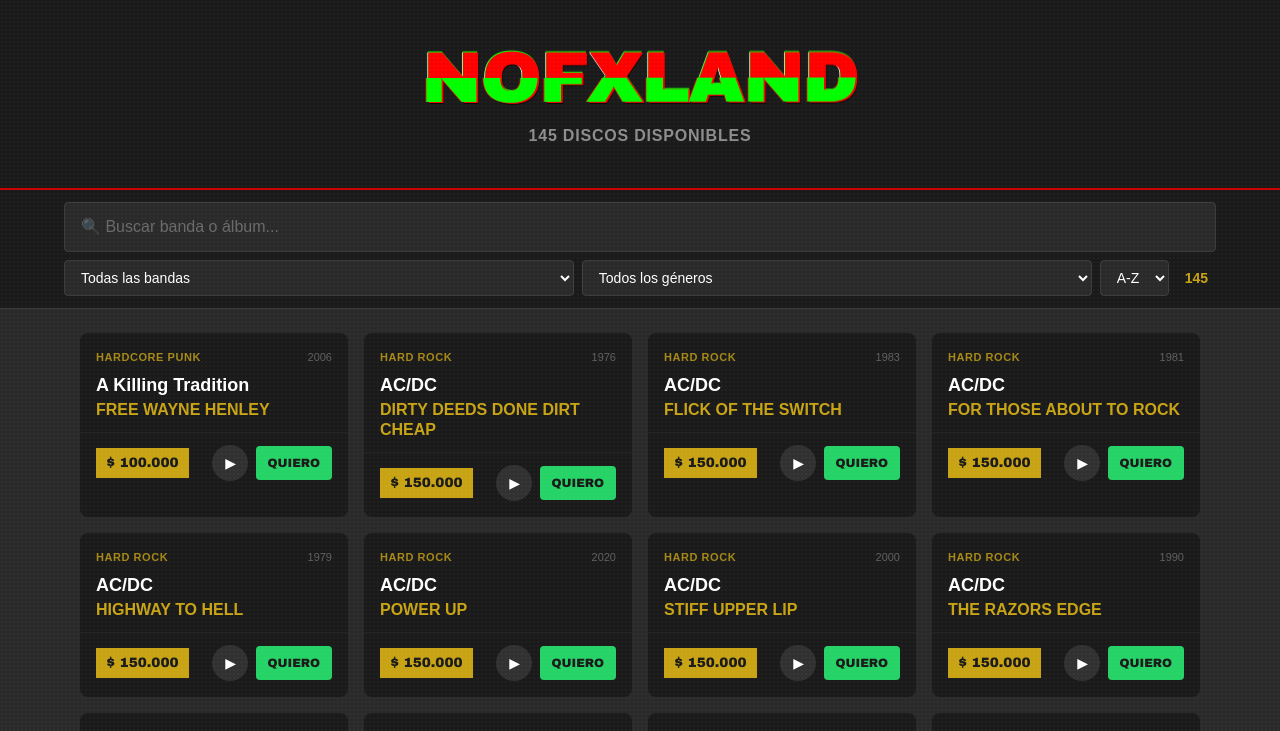
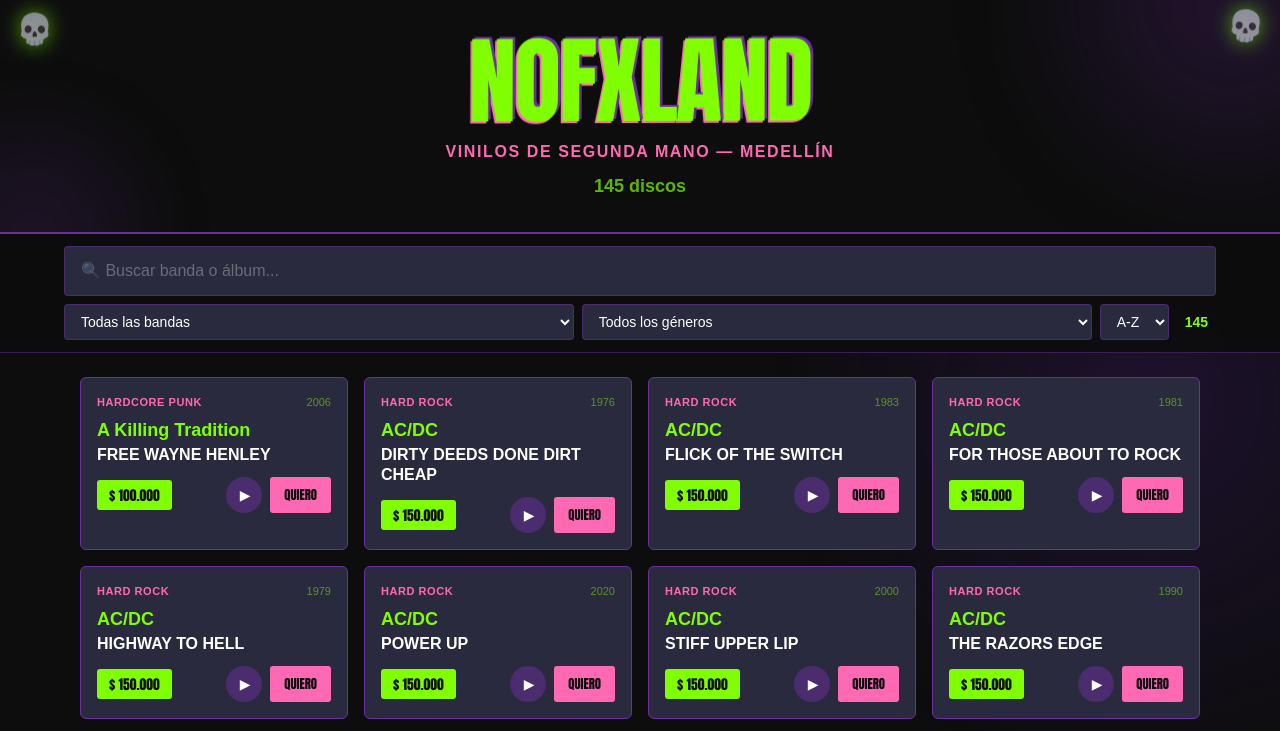
Before and after one commit to fatjuand/nofxland, a Next.js app: page / in a window 1280 px wide. Shown: the top 731 px of the page. Built offline with nearby package versions, Linux system fonts and the light colour scheme.

Commit message:
redesign: Punk in Drublic Final Tour palette (green/purple/pink/black) + glitch skull

```diff
--- a/src/app/globals.css
+++ b/src/app/globals.css
@@ -1,185 +1,141 @@
 @import "tailwindcss";
 
 @theme {
-  --color-fat-black: #1a1a1a;
-  --color-fat-dark: #2a2a2a;
-  --color-fat-gray: #3d3d3d;
-  --color-fat-light-gray: #4a4a4a;
-  --color-fat-white: #ffffff;
-  --color-fat-gold: #c8a415;
-  --color-fat-red: #cc0000;
-  --color-fat-green: #25D366;
+  --color-nofx-black: #0d0d0d;
+  --color-nofx-dark: #1a1a2e;
+  --color-nofx-green: #7FFF00;
+  --color-nofx-purple: #6B2FA0;
+  --color-nofx-purple-dark: #3d1d6b;
+  --color-nofx-pink: #FF69B4;
+  --color-nofx-orange: #E8843C;
+  --color-nofx-white: #f0f0f0;
+  --color-nofx-gray: #2a2a3e;
 
-  --font-fat: 'Arial Black', 'Impact', 'Haettenschweiler', sans-serif;
+  --font-punk: 'Impact', 'Arial Black', 'Haettenschweiler', sans-serif;
   --font-body: 'Arial', 'Helvetica Neue', sans-serif;
-  --font-mono: 'Courier New', monospace;
-}
-
-@keyframes tape-wiggle {
-  0% { transform: rotate(-0.5deg) scale(1); }
-  50% { transform: rotate(0.5deg) scale(1.01); }
-  100% { transform: rotate(-0.5deg) scale(1); }
-}
-
-@keyframes headbang {
-  0%, 100% { transform: translateY(0) rotate(0deg); }
-  15% { transform: translateY(-8px) rotate(-3deg); }
-  30% { transform: translateY(4px) rotate(2deg); }
-  45% { transform: translateY(-5px) rotate(-2deg); }
-  60% { transform: translateY(3px) rotate(1deg); }
-  75% { transform: translateY(-3px) rotate(-1deg); }
-  90% { transform: translateY(1px) rotate(0deg); }
-}
-
-@keyframes glitch {
-  0% { text-shadow: 2px 0 #ff0000, -2px 0 #00ff00; }
-  20% { text-shadow: -2px 0 #ff0000, 2px 0 #00ff00; }
-  40% { text-shadow: 2px 2px #ff0000, -2px -2px #00ff00; clip-path: inset(20% 0 30% 0); }
-  41% { clip-path: none; }
-  60% { text-shadow: -1px 0 #ff0000, 1px 0 #00ff00; }
-  80% { text-shadow: 3px -1px #ff0000, -3px 1px #00ff00; clip-path: inset(50% 0 10% 0); }
-  81% { clip-path: none; }
-  100% { text-shadow: 2px 0 #ff0000, -2px 0 #00ff00; }
 }
 
 @keyframes glitch-skew {
-  0% { transform: skew(0deg) translateY(0) rotate(0deg); }
-  10% { transform: skew(-2deg) translateY(-5px) rotate(-2deg); }
-  20% { transform: skew(1deg) translateY(3px) rotate(1deg); }
-  30% { transform: skew(0deg) translateY(-8px) rotate(-3deg); }
-  40% { transform: skew(-1deg) translateY(4px) rotate(2deg); }
-  50% { transform: skew(2deg) translateY(-3px) rotate(-1deg); }
-  60% { transform: skew(0deg) translateY(2px) rotate(0deg); }
-  70% { transform: skew(1deg) translateY(-5px) rotate(-2deg); }
-  80% { transform: skew(-2deg) translateY(3px) rotate(1deg); }
-  90% { transform: skew(0deg) translateY(-2px) rotate(0deg); }
-  100% { transform: skew(0deg) translateY(0) rotate(0deg); }
+  0%, 100% { transform: translateY(0) rotate(0deg); }
+  10% { transform: translateY(-6px) rotate(-2deg) skewX(-1deg); }
+  20% { transform: translateY(3px) rotate(1deg) skewX(1deg); }
+  30% { transform: translateY(-8px) rotate(-3deg); }
+  40% { transform: translateY(4px) rotate(2deg) skewX(-2deg); }
+  50% { transform: translateY(-4px) rotate(0deg); }
+  60% { transform: translateY(2px) rotate(-1deg) skewX(1deg); }
+  70% { transform: translateY(-6px) rotate(2deg); }
+  80% { transform: translateY(3px) rotate(-1deg); }
+  90% { transform: translateY(-2px) rotate(1deg) skewX(-1deg); }
+}
+
+@keyframes glitch-color {
+  0%, 100% { text-shadow: 2px 0 var(--color-nofx-purple), -2px 0 var(--color-nofx-pink); }
+  25% { text-shadow: -3px 2px var(--color-nofx-purple), 3px -1px var(--color-nofx-pink); }
+  50% { text-shadow: 3px -2px var(--color-nofx-purple), -2px 2px var(--color-nofx-pink); }
+  75% { text-shadow: -2px 1px var(--color-nofx-purple), 2px -2px var(--color-nofx-pink); }
+}
+
+@keyframes float-skull {
+  0%, 100% { transform: translateY(0) rotate(-5deg); }
+  50% { transform: translateY(-8px) rotate(5deg); }
+}
+
+@keyframes purple-pulse {
+  0%, 100% { opacity: 0.3; }
+  50% { opacity: 0.6; }
+}
+
+@keyframes slide-up {
+  from { opacity: 0; transform: translateY(10px); }
+  to { opacity: 1; transform: translateY(0); }
+}
+
+body {
+  background-color: var(--color-nofx-black);
+  color: var(--color-nofx-white);
+  font-family: var(--font-body);
+}
+
+/* Purple swoosh background like the tour poster */
+body::before {
+  content: '';
+  position: fixed;
+  top: 0;
+  right: -20%;
+  width: 60%;
+  height: 100%;
+  background: radial-gradient(ellipse at center, var(--color-nofx-purple-dark) 0%, transparent 70%);
+  opacity: 0.4;
+  pointer-events: none;
+  z-index: 0;
+  animation: purple-pulse 8s ease-in-out infinite;
 }
 
 /* Glitch logo */
 .glitch-logo {
+  font-family: var(--font-punk);
+  color: var(--color-nofx-green);
+  text-transform: uppercase;
   position: relative;
-  animation: glitch-skew 1.5s ease-in-out infinite;
-}
-
-.glitch-logo::before,
-.glitch-logo::after {
-  content: 'NOFXLAND';
-  position: absolute;
-  top: 0;
-  left: 0;
-  right: 0;
-  overflow: hidden;
-}
-
-.glitch-logo::before {
-  color: #ff0000;
-  animation: glitch 2s infinite;
-  clip-path: inset(0 0 65% 0);
-  left: 2px;
-}
-
-.glitch-logo::after {
-  color: #00ff00;
-  animation: glitch 2s infinite reverse;
-  clip-path: inset(65% 0 0 0);
-  left: -2px;
-}
-
-@keyframes punk-slide-up {
-  from { opacity: 0; transform: translateY(15px); }
-  to { opacity: 1; transform: translateY(0); }
-}
-
-body {
-  background-color: var(--color-fat-dark);
-  color: var(--color-fat-white);
-  font-family: var(--font-body);
-}
-
-/* Halftone dots texture like Fat Wreck */
-body::before {
-  content: '';
-  position: fixed;
-  inset: 0;
-  background-image: radial-gradient(circle, rgba(255,255,255,0.03) 1px, transparent 1px);
-  background-size: 4px 4px;
-  pointer-events: none;
-  z-index: 9999;
+  animation: glitch-skew 1.8s ease-in-out infinite, glitch-color 2s ease-in-out infinite;
+  letter-spacing: -2px;
 }
 
 /* Card style */
 .vinyl-card {
-  background: var(--color-fat-black);
-  border-radius: 8px;
+  background: var(--color-nofx-gray);
+  border: 1px solid var(--color-nofx-purple);
+  border-radius: 6px;
   overflow: hidden;
-  transition: transform 0.2s ease, box-shadow 0.2s ease;
+  transition: transform 0.2s ease, border-color 0.2s ease, box-shadow 0.2s ease;
+  animation: slide-up 0.3s ease-out forwards;
 }
 
 .vinyl-card:hover {
-  transform: translateY(-4px);
-  box-shadow: 0 8px 25px rgba(0,0,0,0.5);
+  transform: translateY(-3px);
+  border-color: var(--color-nofx-green);
+  box-shadow: 0 4px 20px rgba(127, 255, 0, 0.15);
 }
 
-/* Price tag */
+/* Price */
 .price-sticker {
-  background: var(--color-fat-gold);
-  color: var(--color-fat-black);
-  font-family: var(--font-fat);
+  background: var(--color-nofx-green);
+  color: var(--color-nofx-black);
+  font-family: var(--font-punk);
   font-weight: bold;
-  padding: 5px 10px;
+  padding: 5px 12px;
   display: inline-block;
   font-size: 0.85rem;
-  white-space: nowrap;
+  border-radius: 3px;
 }
 
 /* WhatsApp button */
 .whatsapp-btn {
-  background: var(--color-fat-green);
-  color: var(--color-fat-black);
-  font-family: var(--font-fat);
+  background: var(--color-nofx-pink);
+  color: var(--color-nofx-black);
+  font-family: var(--font-punk);
   font-weight: bold;
   text-transform: uppercase;
-  padding: 8px 12px;
+  padding: 8px 14px;
+  border-radius: 3px;
+  font-size: 0.8rem;
   transition: all 0.15s ease;
-  border-radius: 4px;
-  font-size: 0.75rem;
   white-space: nowrap;
 }
 
 .whatsapp-btn:hover {
+  background: var(--color-nofx-green);
   transform: scale(1.05);
-  opacity: 0.9;
-}
-
-/* Punk title */
-.punk-title {
-  font-family: var(--font-fat);
-  text-transform: uppercase;
-  letter-spacing: -1px;
-  color: var(--color-fat-white);
-  text-shadow: 2px 2px 0px rgba(0,0,0,0.8);
 }
 
 /* Scrollbar */
-::-webkit-scrollbar {
-  width: 10px;
+::-webkit-scrollbar { width: 10px; }
+::-webkit-scrollbar-track { background: var(--color-nofx-black); }
+::-webkit-scrollbar-thumb { background: var(--color-nofx-purple); border-radius: 5px; }
+::-webkit-scrollbar-thumb:hover { background: var(--color-nofx-green); }
+
+/* Skull decoration */
+.skull-decoration {
+  animation: float-skull 4s ease-in-out infinite;
+  filter: drop-shadow(0 0 10px var(--color-nofx-green));
 }
-
-::-webkit-scrollbar-track {
-  background: var(--color-fat-dark);
-}
-
-::-webkit-scrollbar-thumb {
-  background: var(--color-fat-gray);
-  border-radius: 5px;
-}
-
-::-webkit-scrollbar-thumb:hover {
-  background: var(--color-fat-light-gray);
-}
-
-/* Animate cards in */
-.animate-punk-in {
-  animation: punk-slide-up 0.3s ease-out forwards;
-}
--- a/src/app/page.tsx
+++ b/src/app/page.tsx
@@ -14,29 +14,29 @@
 
   return (
     <div className="vinyl-card">
-      {/* Band + Album + Year - clean, no photos */}
-      <div className="p-4 pb-3 border-b border-white/5">
-        <div className="flex items-center justify-between gap-2">
-          <span className="text-[11px] text-fat-gold/80 font-bold uppercase tracking-wider">{record.genre}</span>
-          <span className="text-[11px] text-white/30">{record.year}</span>
+      {/* Band + Album + Year - Punk in Drublic style */}
+      <div className="p-4 pb-3">
+        <div className="flex items-center justify-between gap-2 mb-2">
+          <span className="text-[11px] text-nofx-pink font-bold uppercase tracking-wider">{record.genre}</span>
+          <span className="text-[11px] text-nofx-green/50">{record.year}</span>
         </div>
-        <h3 className="text-white text-lg font-bold mt-2 leading-tight">
+        <h3 className="text-nofx-green text-lg font-bold leading-tight">
           {record.band}
         </h3>
-        <p className="text-fat-gold text-base font-bold uppercase leading-tight mt-1">
+        <p className="text-white text-base uppercase leading-tight mt-1 font-bold">
           {record.album}
         </p>
       </div>
 
-      {/* Actions - compact */}
-      <div className="p-4 pt-3 flex items-center justify-between gap-2">
+      {/* Actions */}
+      <div className="p-4 pt-0 flex items-center justify-between gap-2">
         <span className="price-sticker">{formatPrice(record.price)}</span>
         <div className="flex items-center gap-2">
           <a
             href={youtubeUrl}
             target="_blank"
             rel="noopener noreferrer"
-            className="w-9 h-9 bg-white/10 rounded-full flex items-center justify-center hover:bg-fat-red transition-colors"
+            className="w-9 h-9 bg-nofx-purple/50 rounded-full flex items-center justify-center hover:bg-nofx-green transition-colors"
             title="Escuchar"
           >
             <span className="text-white text-sm ml-0.5">▶</span>
@@ -88,31 +88,45 @@
 
   return (
     <main className="min-h-screen">
-      {/* HEADER — Glitch Logo */}
-      <header className="bg-fat-black py-10 px-4 text-center border-b-2 border-fat-red overflow-hidden">
-        <h1 className="punk-title text-5xl md:text-7xl glitch-logo">
+      {/* HEADER — Punk in Drublic Final Tour style */}
+      <header className="bg-nofx-black py-8 px-4 text-center border-b-2 border-nofx-purple relative overflow-hidden">
+        {/* Purple swoosh strokes behind */}
+        <div className="absolute inset-0 overflow-hidden pointer-events-none">
+          <div className="absolute top-0 right-0 w-[300px] h-[300px] bg-nofx-purple/20 rounded-full blur-3xl -translate-y-1/2 translate-x-1/3"></div>
+          <div className="absolute bottom-0 left-0 w-[200px] h-[200px] bg-nofx-purple/15 rounded-full blur-2xl translate-y-1/2 -translate-x-1/3"></div>
+        </div>
+
+        {/* Skull decorations */}
+        <div className="absolute top-4 left-4 text-3xl skull-decoration opacity-60">💀</div>
+        <div className="absolute top-4 right-4 text-3xl skull-decoration opacity-60" style={{ animationDelay: '1s' }}>💀</div>
+
+        {/* Main logo */}
+        <h1 className="glitch-logo text-6xl md:text-8xl relative z-10">
           NOFXLAND
         </h1>
-        <p className="text-white/50 mt-3 text-base font-bold tracking-wider">
-          {stats.available} DISCOS DISPONIBLES
+        <p className="text-nofx-pink mt-3 text-sm md:text-base font-bold tracking-widest uppercase relative z-10">
+          Vinilos de segunda mano — Medellín
+        </p>
+        <p className="text-nofx-green/70 mt-2 text-lg font-bold relative z-10">
+          {stats.available} discos
         </p>
       </header>
 
       {/* FILTERS */}
-      <section className="sticky top-0 z-50 bg-fat-black/95 backdrop-blur px-4 py-3 border-b border-fat-gray">
+      <section className="sticky top-0 z-50 bg-nofx-black/95 backdrop-blur px-4 py-3 border-b border-nofx-purple/50">
         <div className="max-w-6xl mx-auto space-y-2">
           <input
             type="text"
             placeholder="🔍 Buscar banda o álbum..."
             value={search}
             onChange={e => setSearch(e.target.value)}
-            className="w-full bg-fat-dark border border-fat-gray text-white px-4 py-3 text-base rounded focus:outline-none focus:border-fat-gold placeholder:text-white/30"
+            className="w-full bg-nofx-gray border border-nofx-purple/50 text-white px-4 py-3 text-base rounded focus:outline-none focus:border-nofx-green placeholder:text-white/30"
           />
           <div className="flex gap-2 flex-wrap">
             <select
               value={selectedBand}
               onChange={e => { setSelectedBand(e.target.value); setSelectedGenre('all'); }}
-              className="flex-1 min-w-[120px] bg-fat-dark border border-fat-gray text-white px-3 py-2 text-sm rounded focus:outline-none focus:border-fat-gold"
+              className="flex-1 min-w-[120px] bg-nofx-gray border border-nofx-purple/50 text-white px-3 py-2 text-sm rounded focus:outline-none focus:border-nofx-green"
             >
               <option value="all">Todas las bandas</option>
               {bands.map(band => (
@@ -122,7 +136,7 @@
             <select
               value={selectedGenre}
               onChange={e => { setSelectedGenre(e.target.value); setSelectedBand('all'); }}
-              className="flex-1 min-w-[120px] bg-fat-dark border border-fat-gray text-white px-3 py-2 text-sm rounded focus:outline-none focus:border-fat-gold"
+              className="flex-1 min-w-[120px] bg-nofx-gray border border-nofx-purple/50 text-white px-3 py-2 text-sm rounded focus:outline-none focus:border-nofx-green"
             >
               <option value="all">Todos los géneros</option>
               {genres.map(genre => (
@@ -132,13 +146,13 @@
             <select
               value={sortBy}
               onChange={e => setSortBy(e.target.value as typeof sortBy)}
-              className="bg-fat-dark border border-fat-gray text-white px-3 py-2 text-sm rounded focus:outline-none focus:border-fat-gold"
+              className="bg-nofx-gray border border-nofx-purple/50 text-white px-3 py-2 text-sm rounded focus:outline-none focus:border-nofx-green"
             >
               <option value="band">A-Z</option>
               <option value="price-asc">$ ↑</option>
               <option value="price-desc">$ ↓</option>
             </select>
-            <span className="flex items-center text-fat-gold font-bold text-sm px-2">
+            <span className="flex items-center text-nofx-green font-bold text-sm px-2">
               {filtered.length}
             </span>
           </div>
@@ -162,12 +176,13 @@
       </section>
 
       {/* FOOTER */}
-      <footer className="bg-fat-black border-t border-fat-gray py-8 px-4 text-center">
-        <p className="text-white/30 text-sm">
+      <footer className="bg-nofx-black border-t border-nofx-purple py-8 px-4 text-center relative">
+        <div className="text-3xl mb-3 skull-decoration inline-block">💀</div>
+        <p className="text-nofx-green/50 text-sm font-bold">
           NOFXLAND — Medellín, Colombia
         </p>
-        <p className="text-white/20 text-xs mt-2">
-          <a href={`https://wa.me/${WHATSAPP_NUMBER}`} target="_blank" rel="noopener noreferrer" className="text-fat-green hover:underline">
+        <p className="text-nofx-pink/40 text-xs mt-2">
+          <a href={`https://wa.me/${WHATSAPP_NUMBER}`} target="_blank" rel="noopener noreferrer" className="hover:text-nofx-pink">
             WhatsApp: 304 560 6298
           </a>
         </p>
```
